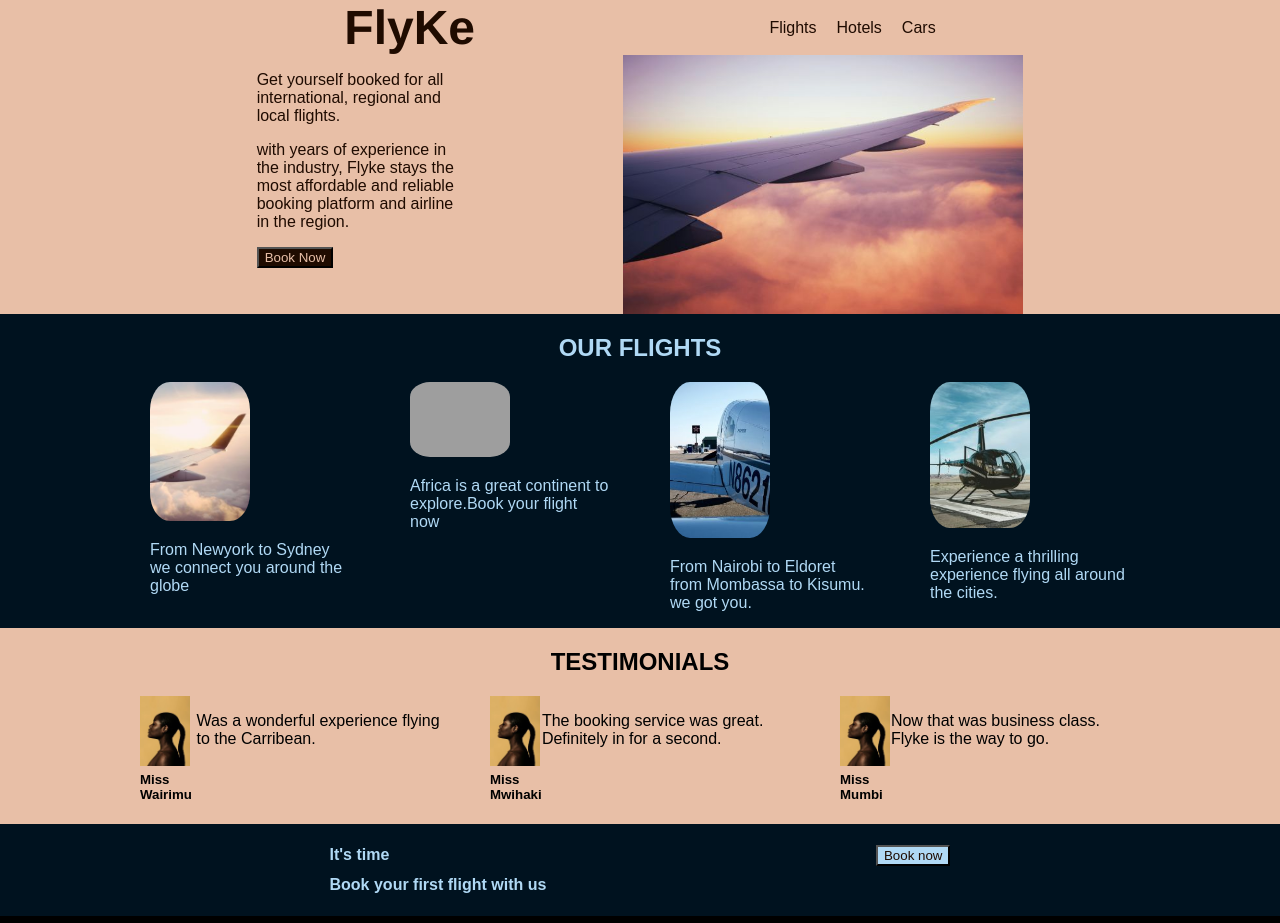
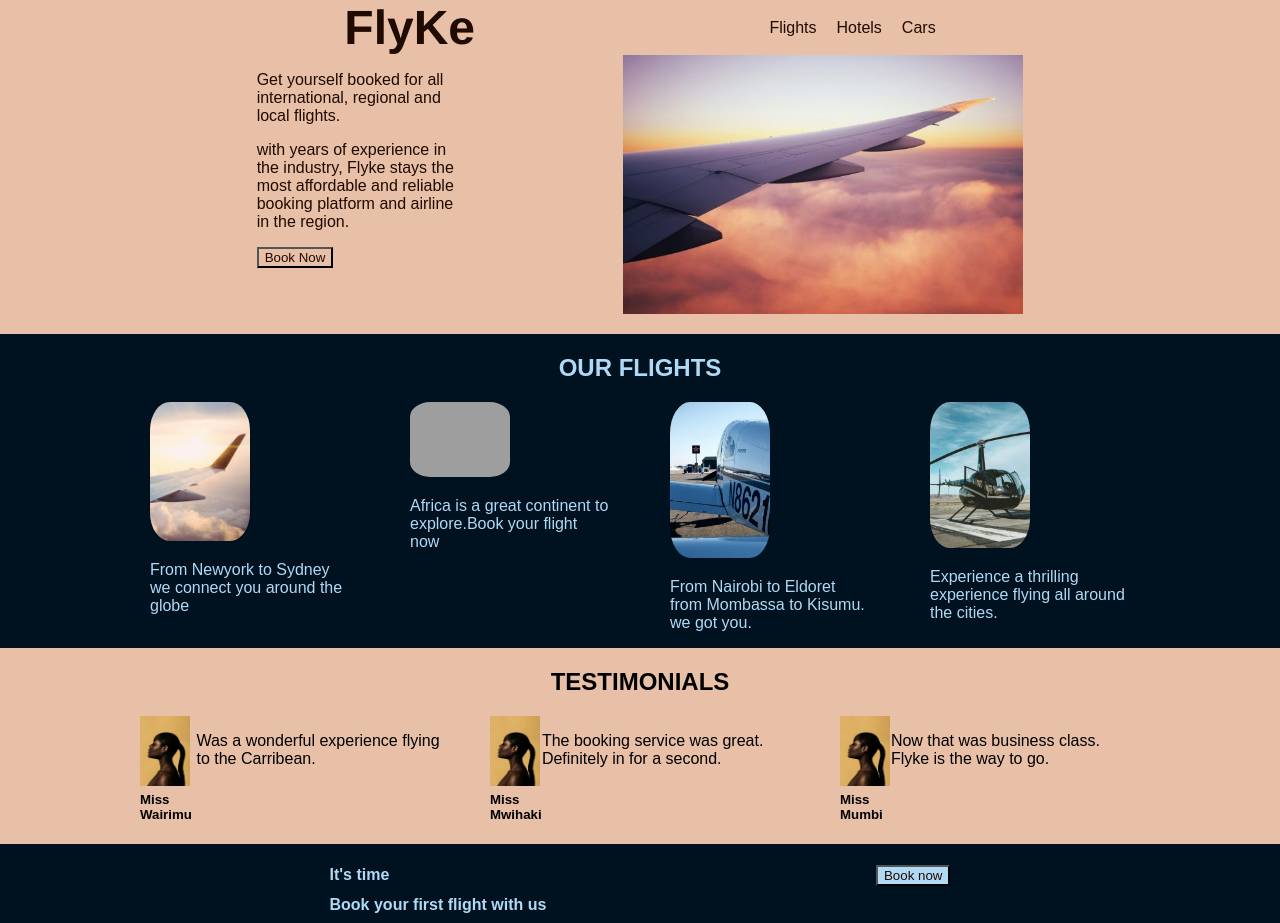
Before and after one commit to Ben-235/booking-one, a plain HTML site: page index.html in a window 1280 px wide. Shown: the top 923 px of the page. Drawn offline with Linux system fonts and the light colour scheme; grey boxes are pictures that could not be loaded.

Commit message:
This commit makes some changes to the css Adds some padding and spacing

```diff
--- a/styles.css
+++ b/styles.css
@@ -9,6 +9,7 @@ body{
 }
 .hero{
     background-color: #e8bfa7;
+    padding-bottom: 20px;
 }
 header{
     font-size: 48px;
@@ -44,8 +45,8 @@ a{
     flex-wrap: wrap;
 }
 .sign{
-    background-color: #1f0b00;
-    color:#e8bfa7;
+    color:#1f0b00;
+    background-color: #e8bfa7;
 }
 .paragraphs{
     max-width: 200px;
```
